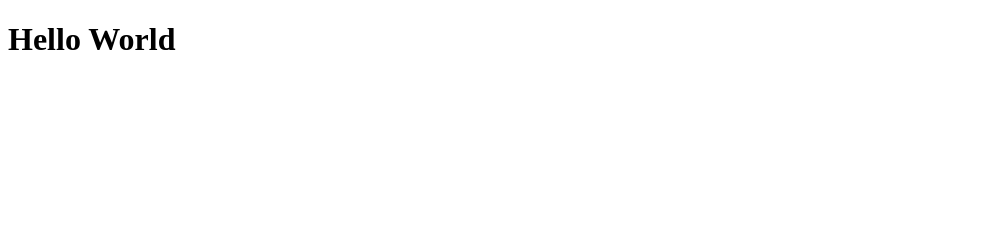
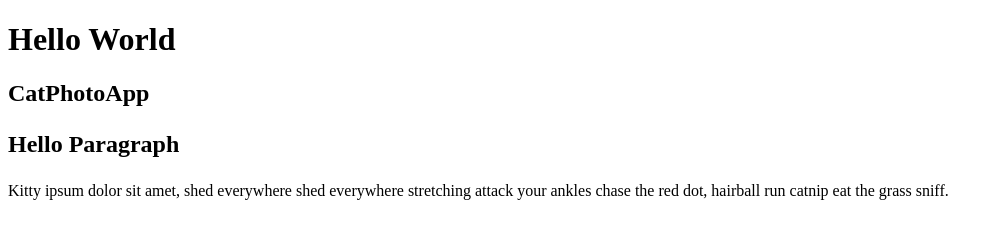
Before and after one commit to d3vhub99/ResponsiveWebDesign, a plain HTML site: page index.html in a window 1280 px wide. Shown: the whole page, without its empty margins (0-1003 px from the left). Drawn offline with Linux system fonts and the light colour scheme.

```diff
--- a/index.html
+++ b/index.html
@@ -8,6 +8,9 @@
 <body>
     <div class="container">
         <h1>Hello World</h1>
+        <h2>CatPhotoApp</h2>
+        <h2><p>Hello Paragraph</p></h2>
+        <p>Kitty ipsum dolor sit amet, shed everywhere shed everywhere stretching attack your ankles chase the red dot, hairball run catnip eat the grass sniff.</p>
     </div>
 </body>
 </html>
```
